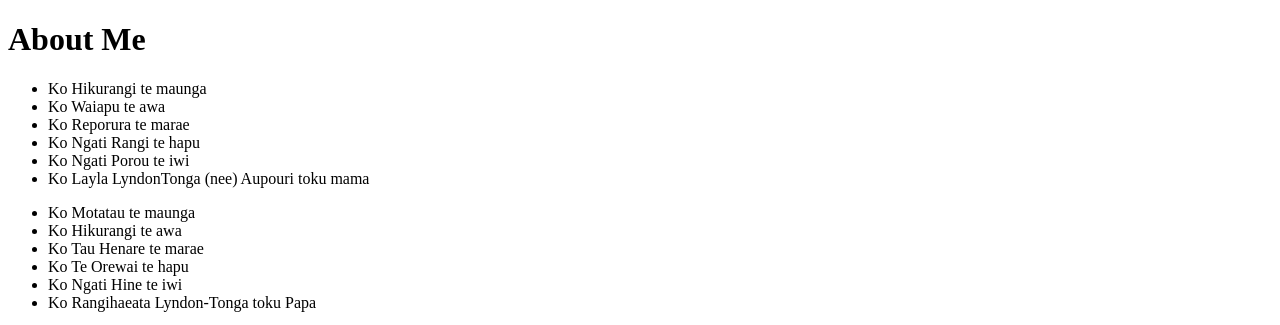
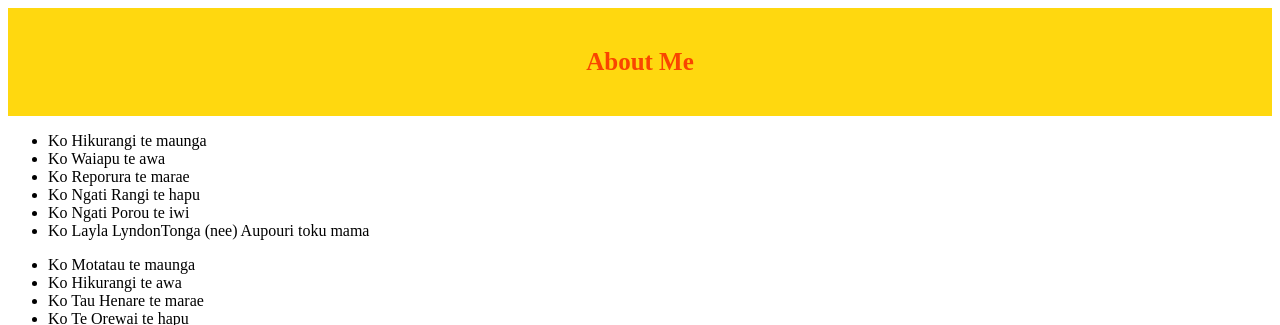
Before and after one commit to brooklyn-lyndontonga/brooklyn-lyndontonga.github.io, a plain HTML site: page index.html in a window 1280 px wide. Shown: the top 325 px of the page. Drawn offline with Linux system fonts and the light colour scheme.

Commit message:
attempting to link css

```diff
--- a/index.html
+++ b/index.html
@@ -10,7 +10,7 @@
 <body>
 
     <header>
-      <h1>About Me</h1>
+      <div class="header header-title">About Me</div>
     </header>
 
     <main>
```
